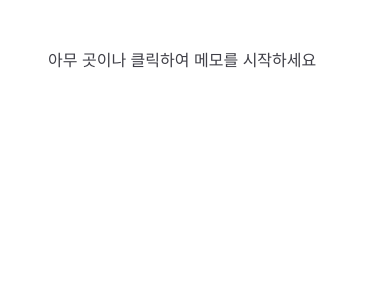
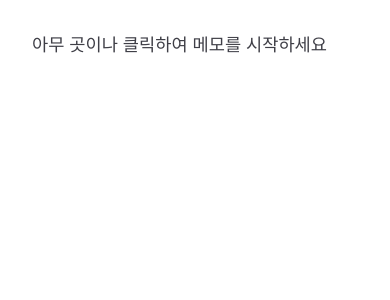
Before and after one commit to chebread/kwaesok, a Next.js app: page / in a window 390 px wide. Shown: the top 300 px of the page. Built offline with nearby package versions, Linux system fonts and the light colour scheme.

Commit message:
backup: 2025-04-26

```diff
--- a/app/(subpages)/home/home-page.module.scss
+++ b/app/(subpages)/home/home-page.module.scss
@@ -54,9 +54,12 @@
 
 .input {
   padding: 3rem 3rem 5rem 3rem; // padding: 0rem
+  @media (max-width: 35rem) {
+    padding: 2rem 2rem 4rem 2rem; // 하단에 더 추가되어야 함
+  }
   font-size: 1.5rem;
   @media (max-width: 35rem) {
-    font-size: 1rem;
+    font-size: 1.1rem;
   }
   line-height: 1.5;
   font-weight: 400;
--- a/package.json
+++ b/package.json
@@ -14,7 +14,6 @@
     "next": "15.2.2",
     "next-themes": "^0.4.5",
     "react": "^19.0.0",
-    "react-contenteditable": "^3.3.7",
     "react-dom": "^19.0.0",
     "react-hot-toast": "^2.5.2",
     "sanitize-html": "^2.14.0"
```
Also changed, not shown: 2 other files (tests, documents, lock files or other folders).
